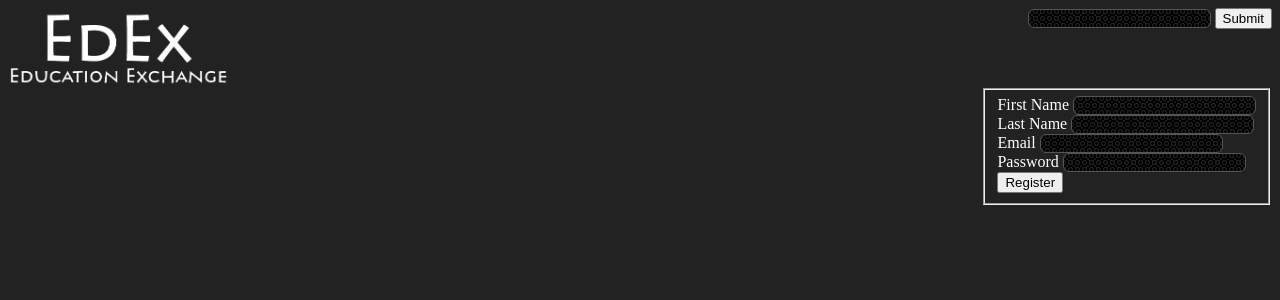
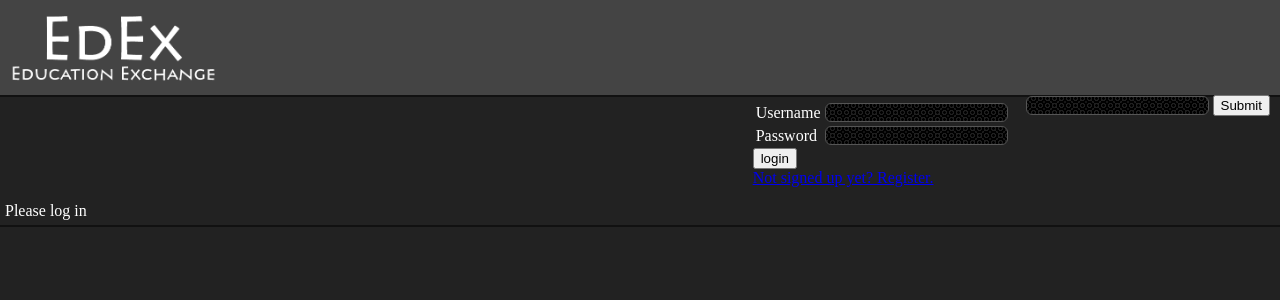
Before and after one commit to esalazar/iap_web, a Django app: template edex/edex_app/templates/index.html in a window 1280 px wide. Shown: the top 300 px of the page. Run offline with Django 3.2, Linux system fonts and the light colour scheme; the template is opened without the code that fills it, so the values that code supplies are empty; parts of the project's set-up code (start-up, migrations or seed data) failed here and were passed over.

Commit message:
log in/out working

```diff
--- a/edex/edex_app/admin.py
+++ b/edex/edex_app/admin.py
@@ -2,7 +2,7 @@ from django.contrib import admin
 from edex_app.models import Keyword
 from edex_app.models import Profile
 from edex_app.models import Institution
-from edex_app.models import Class
+from edex_app.models import Course
 from edex_app.models import Lecture
 from edex_app.models import Note
 from edex_app.models import Question
@@ -11,7 +11,7 @@ from edex_app.models import Answer
 admin.site.register(Keyword)
 admin.site.register(Profile)
 admin.site.register(Institution)
-admin.site.register(Class)
+admin.site.register(Course)
 admin.site.register(Lecture)
 admin.site.register(Note)
 admin.site.register(Question)
--- a/edex/edex_app/models.py
+++ b/edex/edex_app/models.py
@@ -19,7 +19,7 @@ class Institution(models.Model):
     link    = models.URLField()
     rss     = models.URLField()
 
-class Class(models.Model):
+class Course(models.Model):
     title       = models.CharField(max_length=100)
     description = models.CharField(max_length=500)
     url         = models.URLField()
@@ -33,7 +33,7 @@ class Lecture(models.Model):
     url         = models.URLField(blank=True, null=True)
     video       = models.URLField(blank=True, null=True)
     lecturer    = models.CharField(max_length=100)
-    lec_class   = models.ForeignKey(Class, related_name='class')
+    course   = models.ForeignKey(Course, related_name='course')
 
 class Note(models.Model):
     text    = models.TextField(null=True, blank=True)
--- a/edex/edex_app/templates/base.html
+++ b/edex/edex_app/templates/base.html
@@ -12,11 +12,36 @@
             <div class="logo">
 				<img class="logo_image" src="/media/edex.png" alt="EdEx">
             </div>
+            {% if index == None %}
             <div class="main_search">
-				<form name="input" action="main_search" method="get">
+				<form name="input" action="/edex/search" method="get">
 					<input type="text" name="name" id="name" class="text ui-widget-content ui-corner-all" />
 					<input type="submit" value="Submit" />
 				</form>
+            </div>
+            {% endif %}
+            <div class="login">
+            {% if user.is_authenticated %}
+                <a href="/edex/profile/{{ user.username }}">{{ user.username }}</a> | <a href="/edex/logout/">Logout</a>
+            {% else %}
+            	<form action="." method="post">
+                {% csrf_token %}
+                    <table>
+                        <tr>
+                            <td><label for="username">Username</label></td>
+            		        <td><input type="text" name="username" id="username" value="" class="ui-widget-content ui-corner-all" /></td>
+                        </tr>
+                        <tr>
+                            <td><label for="password">Password</label></td>
+            		        <td><input type="password" name="password" id="password" value="" class="ui-widget-content ui-corner-all" /></td>
+                        </tr>
+                    </table>
+                    <input type="hidden" id="type" name="type" value="login" />
+                    <input type="submit" value="login" />
+            	</form>
+                <label class="error">{{ auth_error }}</label>
+                <a href="/edex/registration">Not signed up yet? Register.</a>
+            {% endif %}
             </div>
         </div>
 		<div class="clear"></div>
--- a/edex/edex_app/templates/index.html
+++ b/edex/edex_app/templates/index.html
@@ -1,25 +1,18 @@
 {% extends "base.html" %}
 
-{% block title %}Welcome{% endblock %}
+{% block title %}
+{% if user.is_authenticated %}
+Welcome {{ user.username }}
+{% else %}
+Education Exchange
+{% endif %}
+{% endblock %}
 
 {% block content %}
-<div class="registration">
-	<form name="input" action="registration" method="get">
-		<fieldset>
-			<label for="name">First Name</label>
-			<input type="text" name="first_name" id="first_name" class="text ui-widget-content ui-corner-all" />
-			<br />
-			<label for="name">Last Name</label>
-			<input type="text" name="last_name" id="last_name" class="text ui-widget-content ui-corner-all" />
-			<br />
-			<label for="email">Email</label>
-			<input type="text" name="email" id="email" value="" class="text ui-widget-content ui-corner-all" />
-			<br />
-			<label for="password">Password</label>
-			<input type="password" name="password" id="password" value="" class="text ui-widget-content ui-corner-all" />
-			<br />
-			<input type="submit" value="Register" />
-		</fieldset>
-	</form>
-</div>
+
+{% if user.is_authenticated %}
+{{ user.username }}
+{% else %}
+Please log in
+{% endif %}
 {% endblock %}
--- a/edex/media/default.css
+++ b/edex/media/default.css
@@ -1,34 +1,48 @@
 body {
 	background-color: #222;
 	color: #fff;
+    margin: 0px;
 }
 
 .header {
-
+    background-color: #444;
+    border-bottom-style: solid;
+    border-width: 2px;
+    border-color: #111;
+    padding: 5px
 }
 
 .logo {
-	float: left;
+    padding: 5px;
 }
 
 .logo_image {
-	height: 80px;
+	height: 75px;
 }
 
 .main_search {
-	float: right;
+	padding: 5px;
+    float: right;
 }
 
 .content {
-
+    margin: 5px;
 }
 
 .registration {
 	float: right;
 }
 
+.login {
+    float: right;
+    padding: 10px;
+}
+
 .footer {
-
+    border-bottom-style: solid;
+    border-width: 2px;
+    border-color: #111;
+    margin 5px;
 }
 
 .clear {
--- a/edex/settings.py
+++ b/edex/settings.py
@@ -3,6 +3,8 @@
 import os
 
 PROJECT_PATH = os.path.abspath(os.path.dirname(__file__))
+
+LOGIN_URL = '/'
 
 DEBUG = True
 TEMPLATE_DEBUG = DEBUG
--- a/edex/urls.py
+++ b/edex/urls.py
@@ -5,10 +5,15 @@ admin.autodiscover()
 
 urlpatterns = patterns('',
     url(r'^edex/$', 'edex_app.views.index'),
+    url(r'^edex/lecture/(?P<institution>[a-z]+)/$', 'edex_app.views.institution'),
+    url(r'^edex/lecture/(?P<institution>[a-z]+)/(?P<course>\d+)/$', 'edex_app.views.course'),
+    url(r'^edex/lecture/(?P<institution>[a-z]+)/(?P<course>\d+)/(?P<lecture>\d+)/$', 'edex_app.views.lecture'),
     url(r'^edex/search/$', 'edex_app.views.search'),
-    url(r'^edex/lecture/$', 'edex_app.views.lecture'),
+    url(r'^edex/registration/$', 'edex_app.views.registration'),
+    url(r'^edex/notes/$', 'edex_app.views.notes'),
     url(r'^edex/profile/$', 'edex_app.views.profile'),
-    url(r'^edex/notes/$', 'edex_app.views.notes'),
+    url(r'^edex/login/$', 'edex_app.views.login_view'),
+    url(r'^edex/logout/$', 'edex_app.views.logout_view'),
 
     # Uncomment the admin/doc line below to enable admin documentation:
     # url(r'^admin/doc/', include('django.contrib.admindocs.urls')),
```
Also changed, not shown: edex/edex_app/views.py (+110 -12 lines).
